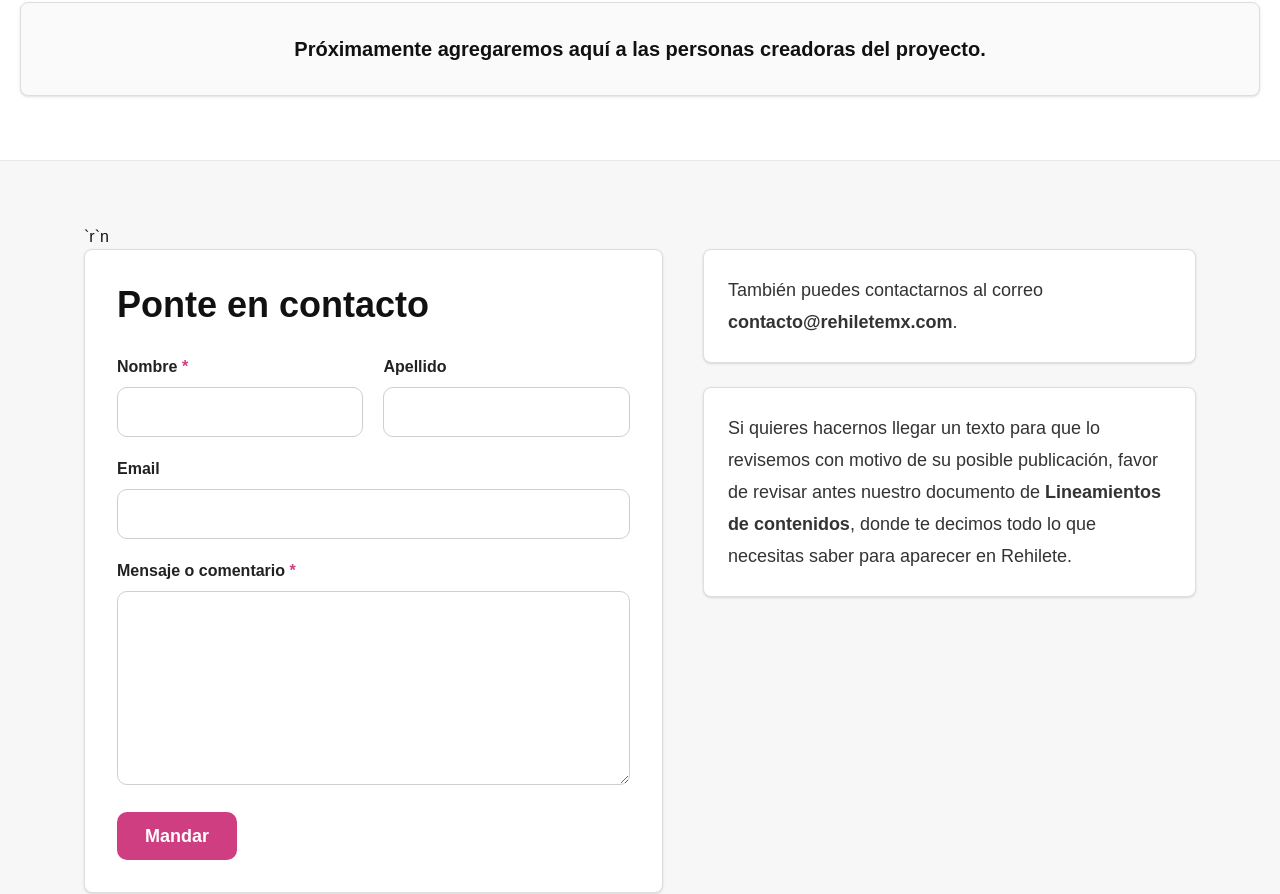
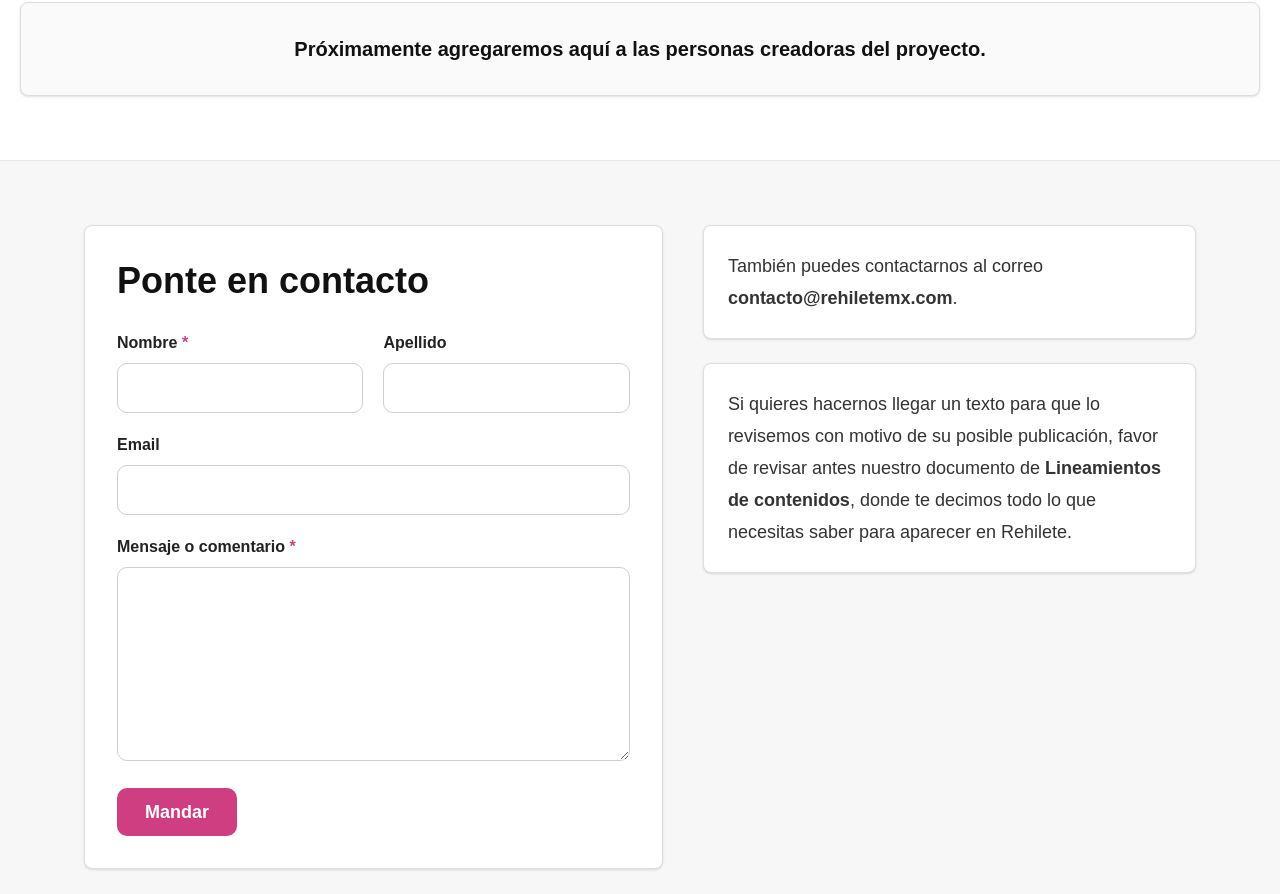
Before and after one commit to DexenRoss/rehilete-web, a Next.js app: page /nosotros in a window 1280 px wide. Shown: the part 769-1663 px from the top of the page. Built offline with nearby package versions, Linux system fonts and the light colour scheme.

Commit message:
sse limpio un detalle con la pagina nosotros

```diff
--- a/src/app/nosotros/page.tsx
+++ b/src/app/nosotros/page.tsx
@@ -68,7 +68,8 @@ import type { Metadata } from "next";
           </div>
           </section>
           <section className="border-y border-[#e7e7e7] bg-[#f7f7f7]">
-          <div className="mx-auto w-full max-w-6xl px-5 py-12 md:py-16">`r`n          <div className="grid gap-10 lg:grid-cols-[1.08fr_0.92fr] lg:items-start">
+          <div className="mx-auto w-full max-w-6xl px-5 py-12 md:py-16">
+          <div className="grid gap-10 lg:grid-cols-[1.08fr_0.92fr] lg:items-start">
           <section className="rounded-[8px] border border-[#dedede] bg-white p-5 shadow-sm sm:p-8">
           <h2 className="text-3xl font-extrabold leading-tight sm:text-4xl">
           Ponte en contacto
```
